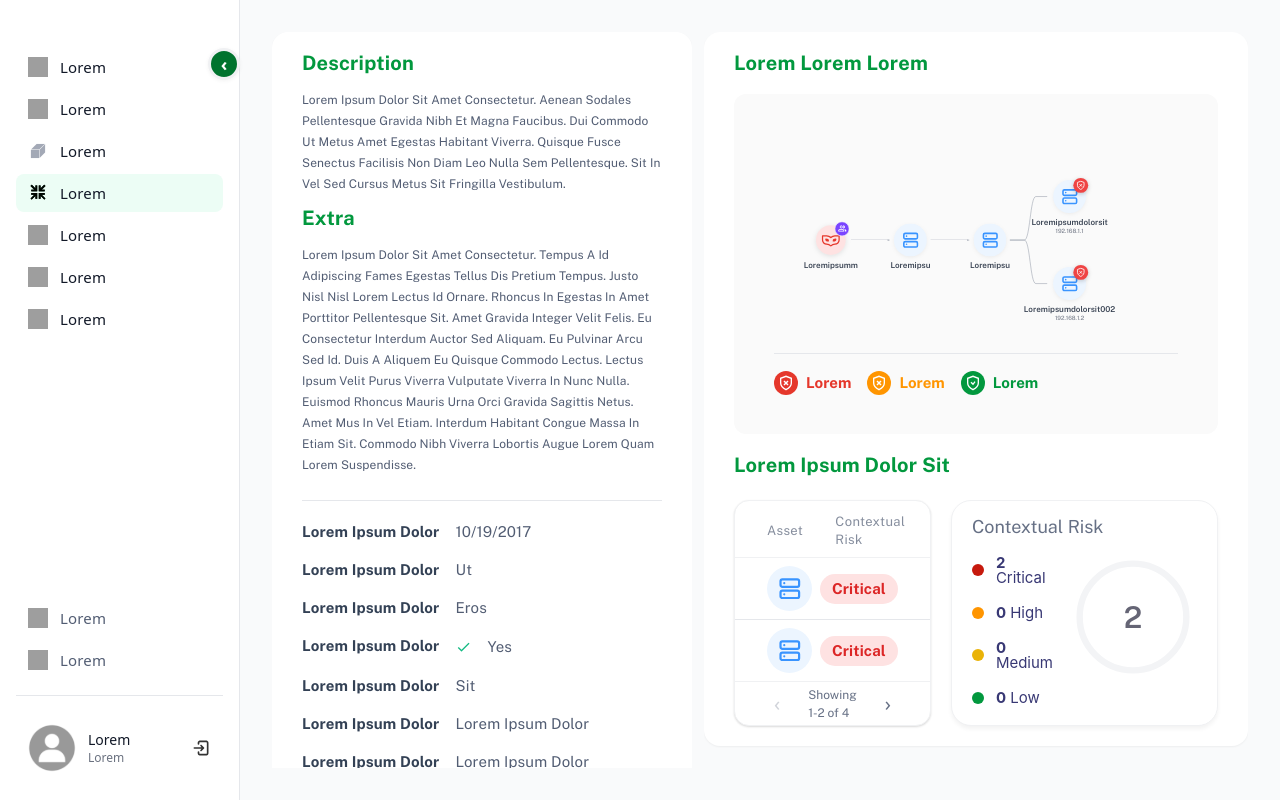
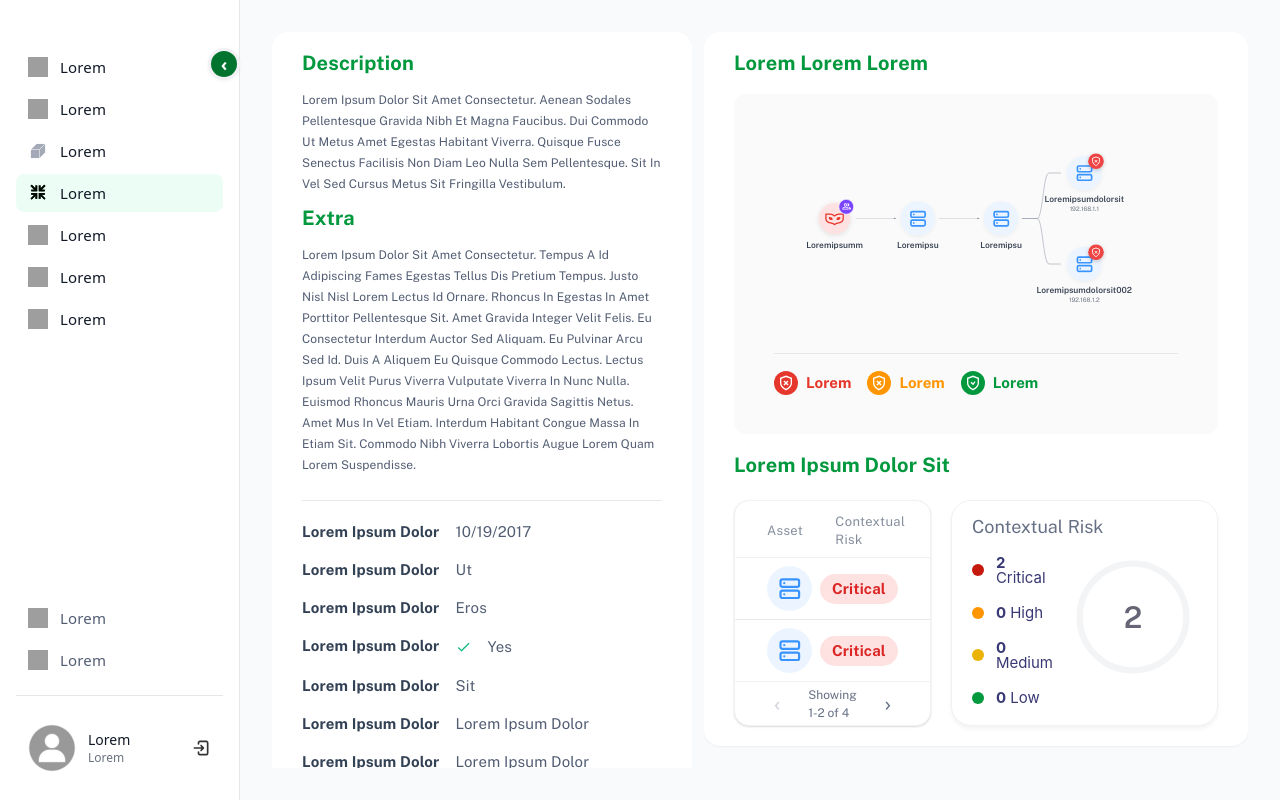
Before and after one commit to ditadev/Spikerz, an Angular app: page / in a window 1280 px wide. Built offline with nearby package versions, Linux system fonts and the light colour scheme; grey boxes are pictures that could not be loaded.

Commit message:
cleanup: last push for lint fix

```diff
--- a/src/app/components/graph-view/graph-view.html
+++ b/src/app/components/graph-view/graph-view.html
@@ -3,15 +3,16 @@
     <div class="min-w-[695px] lg:min-w-0 lg:w-full lg:h-full">
       <svg
         #svgCanvas
-        class="w-full h-full"
-        viewBox="0 0 727 307"
+        class="w-full"
+        style="height: calc(100% - 78px)"
+        viewBox="0 0 695 250"
         preserveAspectRatio="xMidYMid meet"
         (click)="onCanvasClick($event)"
         (keydown.enter)="onCanvasClick($event)"
         (keydown.space)="onCanvasClick($event)"
         tabindex="0"
-        role="img"
-        aria-label="Network graph visualization"
+        role="application"
+        aria-label="Network graph"
       >
         <defs>
           <marker id="arrowhead" markerWidth="10" markerHeight="10" refX="9" refY="5" orient="auto">
--- a/src/app/components/graph-view/graph-view.ts
+++ b/src/app/components/graph-view/graph-view.ts
@@ -94,8 +94,8 @@ export class GraphViewComponent implements OnDestroy {
     return node ? { x: node.x ?? 0, y: node.y ?? 0 } : { x: 0, y: 0 };
   }
 
-  onNodeClick(node: GraphNode, event: MouseEvent): void {
-    event.stopPropagation();
+  onNodeClick(_node: GraphNode, _event: MouseEvent): void {
+    _event.stopPropagation();
   }
 
   onNodeTouch(node: GraphNode, event: TouchEvent): void {
@@ -103,7 +103,8 @@ export class GraphViewComponent implements OnDestroy {
     event.stopPropagation();
   }
 
-  onNodeHover(node: GraphNode): void {
+  // eslint-disable-next-line @typescript-eslint/no-unused-vars
+  onNodeHover(node: GraphNode, event: MouseEvent): void {
     const tooltipData = this.getTooltipData(node);
 
     const svgRect = this.svgCanvas?.nativeElement.getBoundingClientRect();
@@ -145,7 +146,8 @@ export class GraphViewComponent implements OnDestroy {
     }
   }
 
-  getBranchPath(edge: GraphEdge): string {
+  // eslint-disable-next-line @typescript-eslint/no-unused-vars
+  getBranchPath(edge: GraphEdge, _direction: 'up' | 'down'): string {
     const source = this.getNodePosition(edge.source);
     const target = this.getNodePosition(edge.target);
 
@@ -227,7 +229,7 @@ export class GraphViewComponent implements OnDestroy {
     }
   }
 
-  onCanvasClick(event: MouseEvent | KeyboardEvent): void {
+  onCanvasClick(event: Event): void {
     if ((event.target as HTMLElement).tagName === 'svg') {
       this.graphService.clearSelection();
     }
```
